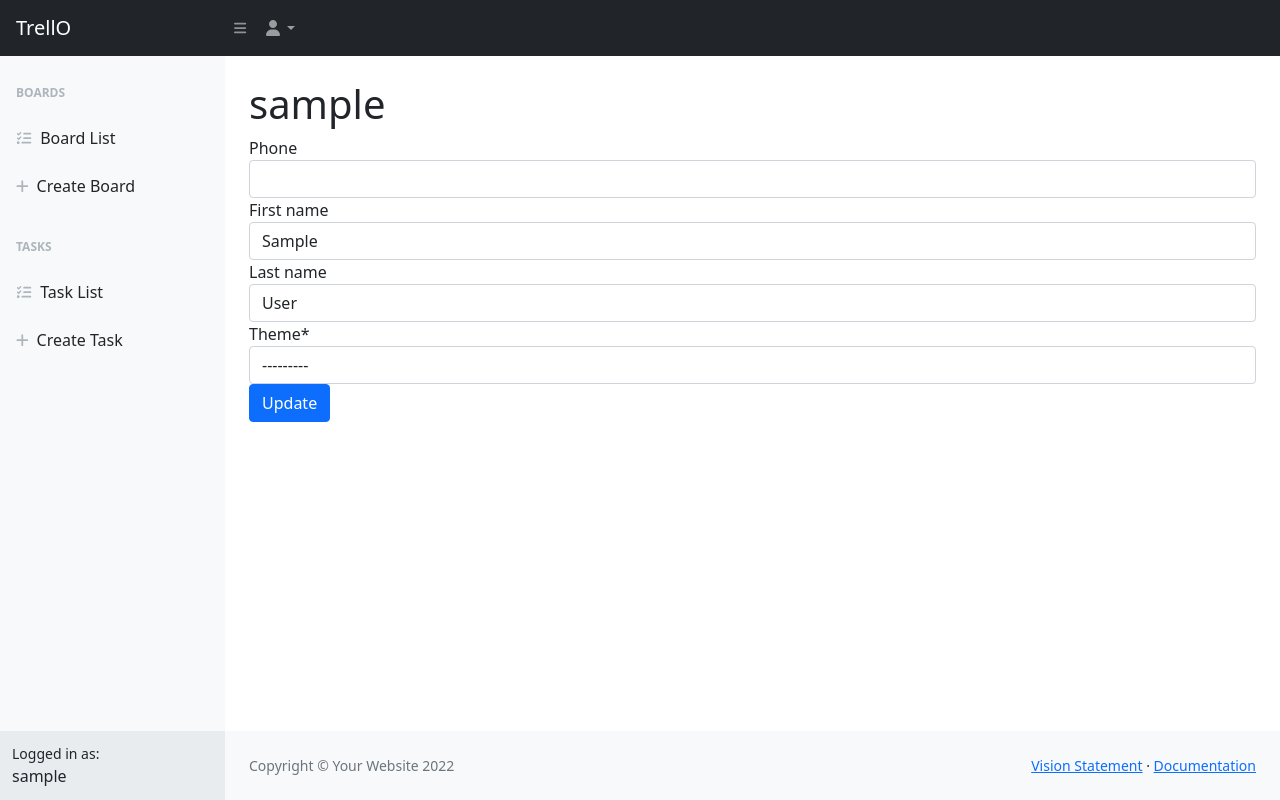
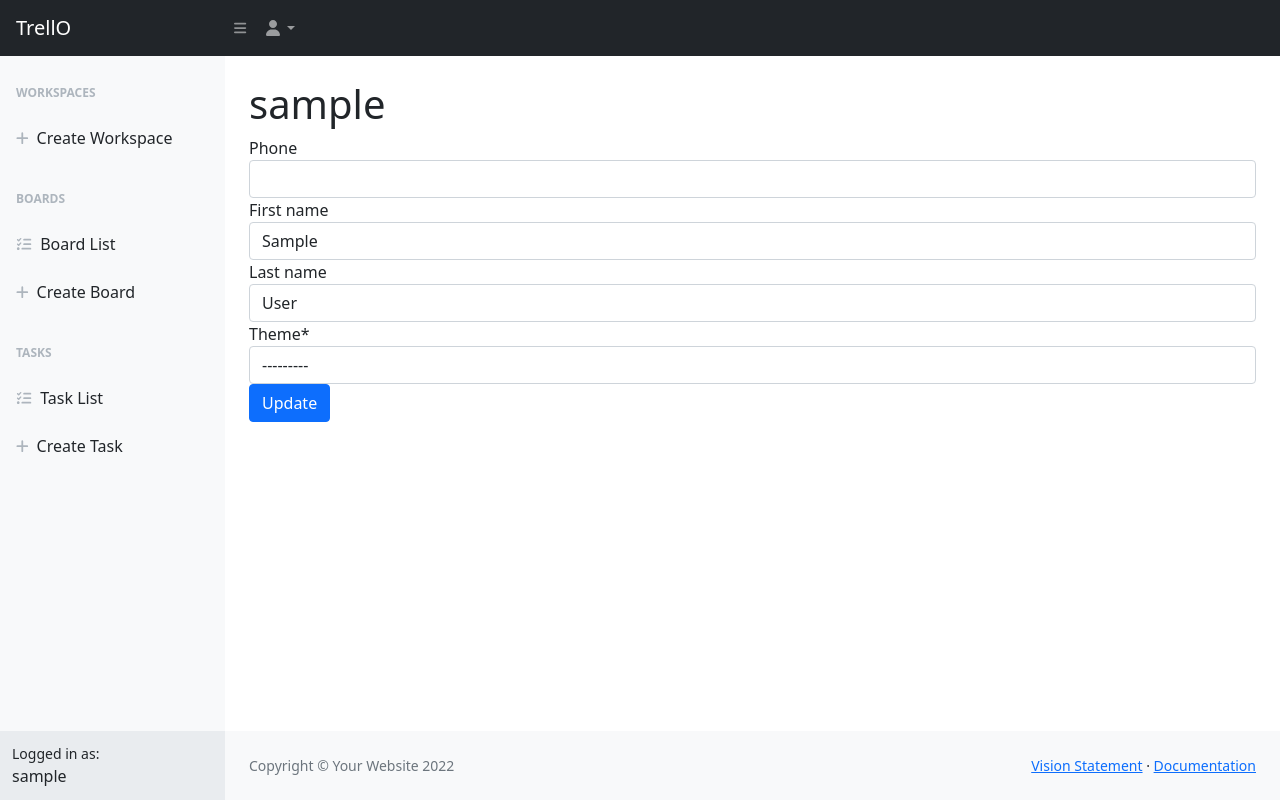
Before and after one commit to agile-software-development/project, a Django app: page /profile/ in a window 1280 px wide. Run offline with Django 4.2, Linux system fonts and the light colour scheme; the visitor is signed in with stand-in values (Sample User, id 1); some libraries are stand-ins or nearby versions; some web fonts are replaced.

Commit message:
Add creation page for workspace

```diff
--- a/task/forms.py
+++ b/task/forms.py
@@ -4,7 +4,7 @@ from django import forms
 from django.contrib.auth.forms import UserCreationForm
 from django.db.models import Q
 
-from .models import User, Task, Board, Comment
+from .models import User, Task, Board, Comment, Workspace
 
 
 class UserRegisterForm(UserCreationForm):
@@ -84,3 +84,27 @@ class TaskCommentForm(forms.ModelForm):
     class Meta:
         model = Comment
         fields = ('title', 'description')
+
+
+class WorkspaceCreationForm(forms.ModelForm):
+    boards = forms.ModelMultipleChoiceField(required=False, queryset=Board.objects.none())
+
+    class Meta:
+        model = Workspace
+        exclude = ('created', 'updated', 'creator')
+
+    def __init__(self, *args, **kwargs):
+        super(WorkspaceCreationForm, self).__init__(*args, **kwargs)
+        self.fields['boards'].queryset = Board.objects.filter(Q(workspace__isnull=True) | Q(workspace=self.instance))
+        self.fields['boards'].initial = Board.objects.filter(workspace=self.instance)
+
+    def save(self, commit=True):
+        instance = super(WorkspaceCreationForm, self).save(commit)
+        for board in instance.board_set.all():
+            board.workspace = None
+            task.save()
+
+        for board in self.cleaned_data['boards']:
+            board.workspace = instance
+            board.save()
+        return instance
--- a/task/models.py
+++ b/task/models.py
@@ -27,7 +27,21 @@ class User(AbstractUser):
     theme = models.CharField(max_length=255, choices=themes)
 
 
+class Workspace(BaseModel):
+    name = models.CharField(max_length=255)
+    creator = models.ForeignKey(User, on_delete=models.SET_NULL, null=True, blank=True, related_name='created_workspaces')
+    members = models.ManyToManyField(User)
+
+    def save(self, *args, **kwargs):
+        super(Workspace, self).save(*args, **kwargs)
+        self.members.add(self.creator)
+
+    def __str__(self):
+        return self.name
+
+
 class Board(BaseModel):
+    workspace = models.ForeignKey(Workspace, on_delete=models.SET_NULL, null=True, blank=True)
     name = models.CharField(max_length=255)
     creator = models.ForeignKey(User, on_delete=models.SET_NULL, null=True, blank=True, related_name='created_boards')
     members = models.ManyToManyField(User)
--- a/task/templates/authenticated_user_base.html
+++ b/task/templates/authenticated_user_base.html
@@ -37,6 +37,13 @@
         <nav class="sb-sidenav accordion sb-sidenav-{% if request.user.theme == 'dark' %}dark{% else %}light{% endif %}"
              id="sidenavAccordion">
             <div class="sb-sidenav-menu">
+                <div class="nav">
+                    <div class="sb-sidenav-menu-heading">Workspaces</div>
+                    <a class="nav-link" href="{% url 'create-workspace' %}">
+                        <div class="sb-nav-link-icon"><i class="fas fa-plus"></i></div>
+                        Create Workspace
+                    </a>
+                </div>
                 <div class="nav">
                     <div class="sb-sidenav-menu-heading">Boards</div>
                     <a class="nav-link" href="{% url 'list-boards' %}">
--- a/task/urls.py
+++ b/task/urls.py
@@ -21,5 +21,6 @@ urlpatterns = [
     path('boards/delete/<pk>', login_required(views.BoardDeleteView.as_view()), name='delete-board'),
     path('boards/update/<pk>', login_required(views.BoardUpdateView.as_view()), name='update-board'),
 
+    path('create-workspace/', login_required(views.WorkspaceCreateView.as_view()), name="create-workspace"),
     path('', views.home, name='home'),
 ]
--- a/task/views.py
+++ b/task/views.py
@@ -7,8 +7,8 @@ from django.views.generic import DetailView
 from django.views.generic.edit import DeleteView, UpdateView, CreateView
 from django.views.generic.list import ListView
 
-from .forms import UserRegisterForm, LoginForm, UserProfileForm, TaskForm, BoardForm, TaskCommentForm
-from .models import Task, Board, User, Comment
+from .forms import UserRegisterForm, LoginForm, UserProfileForm, TaskForm, BoardForm, TaskCommentForm, WorkspaceCreationForm
+from .models import Task, Board, User, Comment, Workspace
 
 
 def home(request):
@@ -219,3 +219,15 @@ class CreateTaskCommentView(CreateView):
 
 def custom_404(request, exception):
     return render(request, "404.html")
+
+class WorkspaceCreateView(CreateView):
+    model = Workspace
+    form_class = WorkspaceCreationForm
+    success_url = reverse_lazy('list-workspaces')
+
+    def form_valid(self, form):
+        response = super(WorkspaceCreateView, self).form_valid(form)
+        self.object.creator = self.request.user
+        self.object.members.add(self.request.user)
+        self.object.save()
+        return response
```
Also changed, not shown: task/templates/task/workspace_form.html (added, +16 -0 lines), task/migrations/0008_workspace_board_workspace.py (added).
